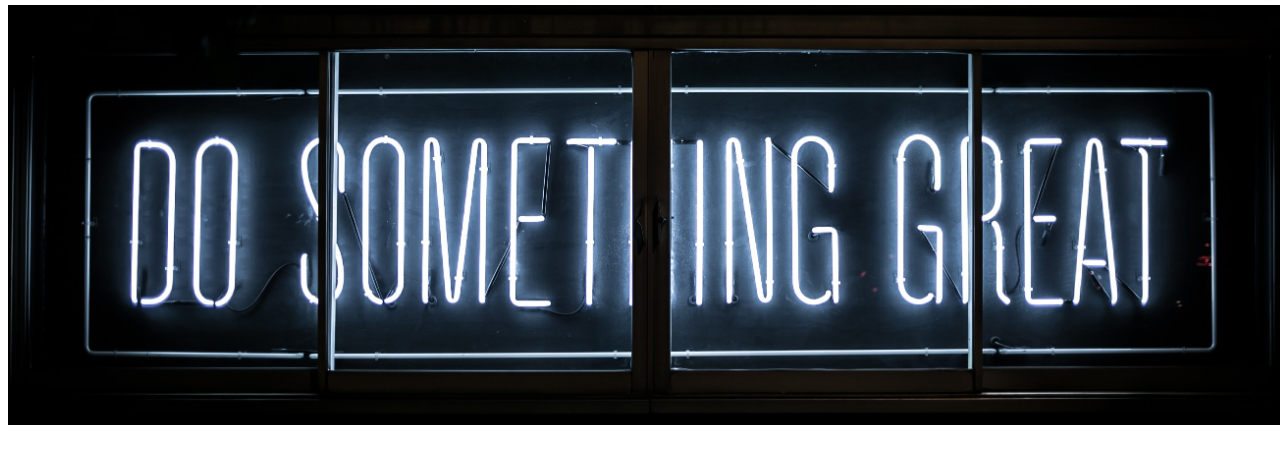
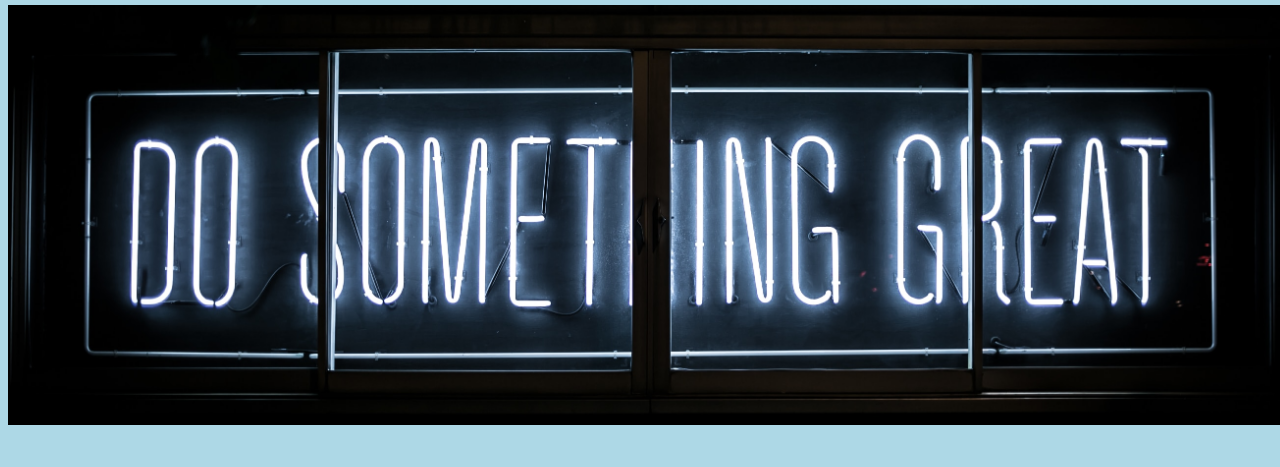
Before and after one commit to chikucoder/jovian-careers-responsive-live-project, a plain HTML site: page src/index.html in a window 1280 px wide. Shown: the part 44-511 px from the top of the page. Drawn offline with Linux system fonts and the light colour scheme.

Commit message:
"media style"

```diff
--- a/src/styles.css
+++ b/src/styles.css
@@ -9,6 +9,11 @@ body {
     font-size: 1rem;
     color: #444444;
 }
+@media screen and (min-width: 768px) {
+    body {
+      background-color: lightblue;
+    }
+  }
 h1,h2,h3,h4,h5,h6{
     font-family:'Inters', sans-serif;
     font-weight: 600;
```
